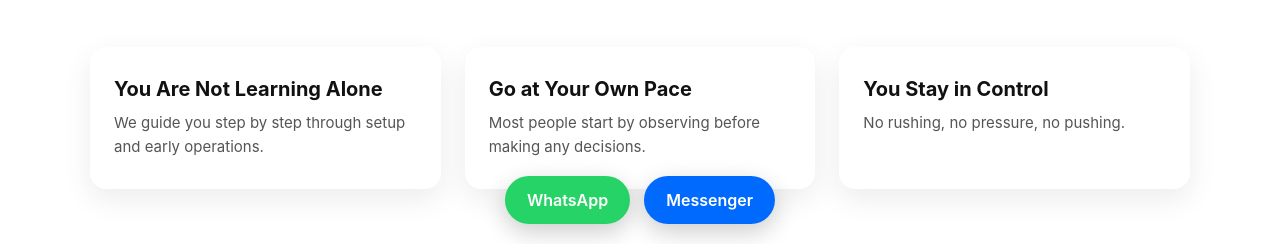
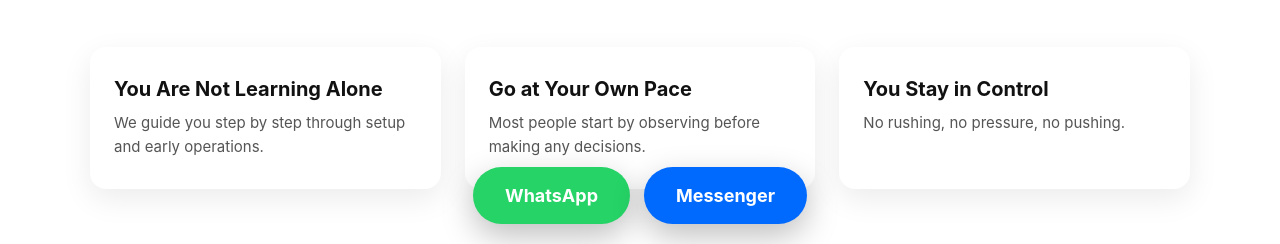
Before and after one commit to a0930891759-cyber/landing-page, a plain HTML site: page index.html in a window 1280 px wide. Shown: the part 556-800 px from the top of the page. Drawn offline with Linux system fonts and the light colour scheme.

Commit message:
index.html

```diff
--- a/index.html
+++ b/index.html
@@ -92,12 +92,13 @@
       display: flex;
       align-items: center;
       justify-content: center;
-      padding: 14px 22px;
-      border-radius: 30px;
+      padding: 18px 32px;
+      border-radius: 36px;
       color: #fff;
-      font-weight: 600;
+      font-weight: 700;
+      font-size: 18px;
       text-decoration: none;
-      box-shadow: 0 8px 24px rgba(0,0,0,0.2);
+      box-shadow: 0 12px 32px rgba(0,0,0,0.25);
       transition: transform 0.2s ease;
     }
     .floating a:hover { transform: translateY(-2px); }
@@ -200,7 +201,7 @@
 
   <!-- Floating contact buttons -->
   <div class="floating">
-    <a class="wa" href="https://wa.me/+601139700933" target="_blank">WhatsApp</a>
+    <a class="wa" href="https://wa.me/message/KSAJSNT7W27ON1" target="_blank">WhatsApp</a>
     <a class="ms" href="https://m.me/969930929528005" target="_blank">Messenger</a>
   </div>
 
```
